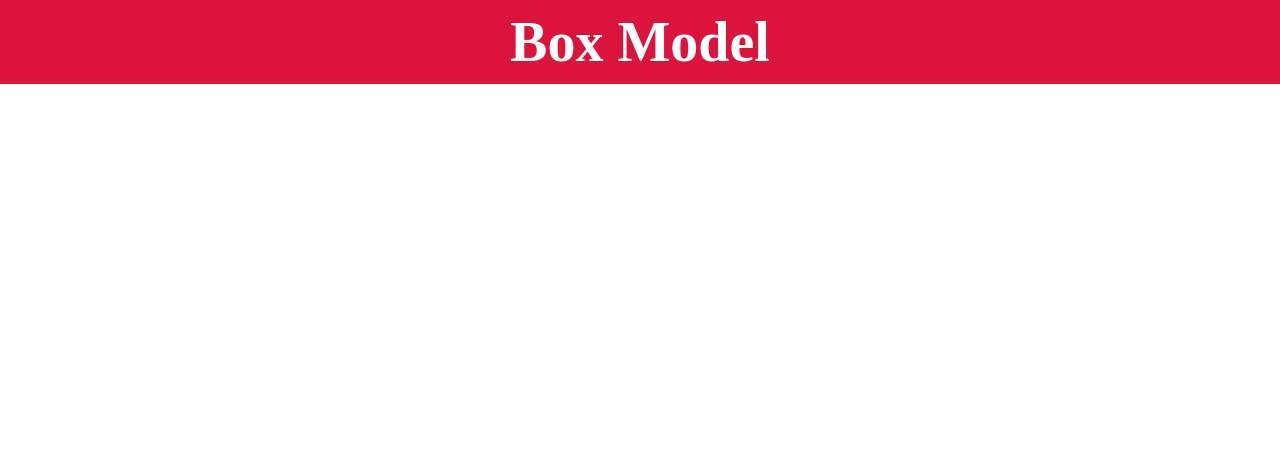
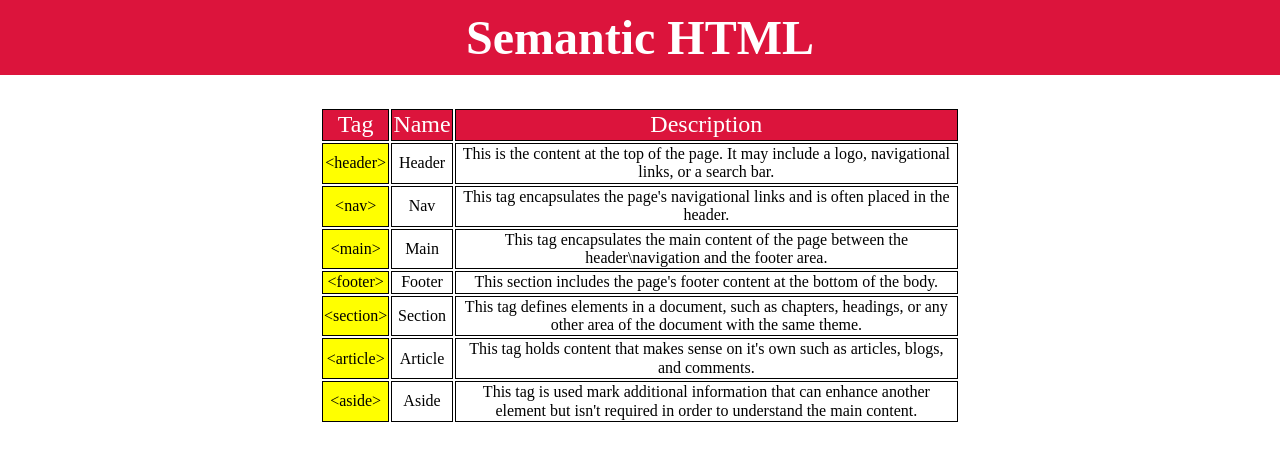
Before and after one commit to jonhayjr/html-css-cheatsheet, a plain HTML site: page index.html in a window 1280 px wide. Drawn offline with Linux system fonts and the light colour scheme.

Commit message:
Changed content to semantic html theme and started adding content

```diff
--- a/css/styles.css
+++ b/css/styles.css
@@ -1,10 +1,10 @@
 * {
     box-sizing: border-box;
+    margin: 0;
+    padding: 0;
 }
 
 html {
-    margin: 0;
-    padding: 0;
     font-size: 16px;
 }
 
@@ -14,5 +14,27 @@ h1 {
     padding: 10px;
     background-color: crimson;
     color: white;
-    font-size: 3.5rem;
+    font-size: 3rem;
 }
+
+table {
+    margin: 0 auto;
+    text-align: center;
+    width: 50%;
+}
+
+thead {
+    background-color: crimson;
+    color: white;
+    font-size: 1.5rem;
+}
+
+tr, td {
+    border: 1px solid black;
+    padding: 1px;
+}
+
+.tags {
+    background-color: yellow;
+
+}
--- a/index.html
+++ b/index.html
@@ -3,14 +3,59 @@
     <head>
         <link rel="stylesheet" href="./css/normalize.css">
         <link rel="stylesheet" href="./css/styles.css">
-        <title>Box Model</title>
+        <title>Semantic HTML</title>
     </head>
     <body>
         <header>
-            <h1>Box Model</h1>
+            <h1>Semantic HTML</h1>
         </header>
         <main>
-
+            <table>
+                <thead>
+                    <tr>
+                        <td>Tag</td>
+                        <td>Name</td>
+                        <td>Description</td>
+                    </tr>
+                </thead>
+                <tbody>
+                    <tr>
+                        <td class="tags">&lt;header&gt;</td>
+                        <td>Header</td>
+                        <td>This is the content at the top of the page.  It may include a logo, navigational links, or a search bar.</td>
+                    </tr>
+                    <tr>
+                        <td class="tags">&lt;nav&gt;</td>
+                        <td>Nav</td>
+                        <td>This tag encapsulates the page's navigational links and is often placed in the header.</td>
+                    </tr>
+                    <tr>
+                        <td class="tags">&lt;main&gt;</td>
+                        <td>Main</td>
+                        <td>This tag encapsulates the main content of the page between the header\navigation and the footer area.</td>
+                    </tr>
+                    <tr>
+                        <td class="tags">&lt;footer&gt;</td>
+                        <td>Footer</td>
+                        <td>This section includes the page's footer content at the bottom of the body.</td>
+                    </tr>
+                    <tr>
+                        <td class="tags">&lt;section&gt;</td>
+                        <td>Section</td>
+                        <td>This tag defines elements in a document, such as chapters, headings, or any other area of the document with the same theme.</td>
+                    </tr>
+                    <tr>
+                        <td class="tags">&lt;article&gt;</td>
+                        <td>Article</td>
+                        <td>This tag holds content that makes sense on it's own such as articles, blogs, and comments.</td>
+                    </tr>
+                    <tr>
+                        <td class="tags">&lt;aside&gt;</td>
+                        <td>Aside</td>
+                        <td>This tag is used mark additional information that can enhance another element but isn't required in order to understand the main content.</td>
+                    </tr>
+                </tbody>
+            </table>
         </main>
     </body>
 </html>
```
